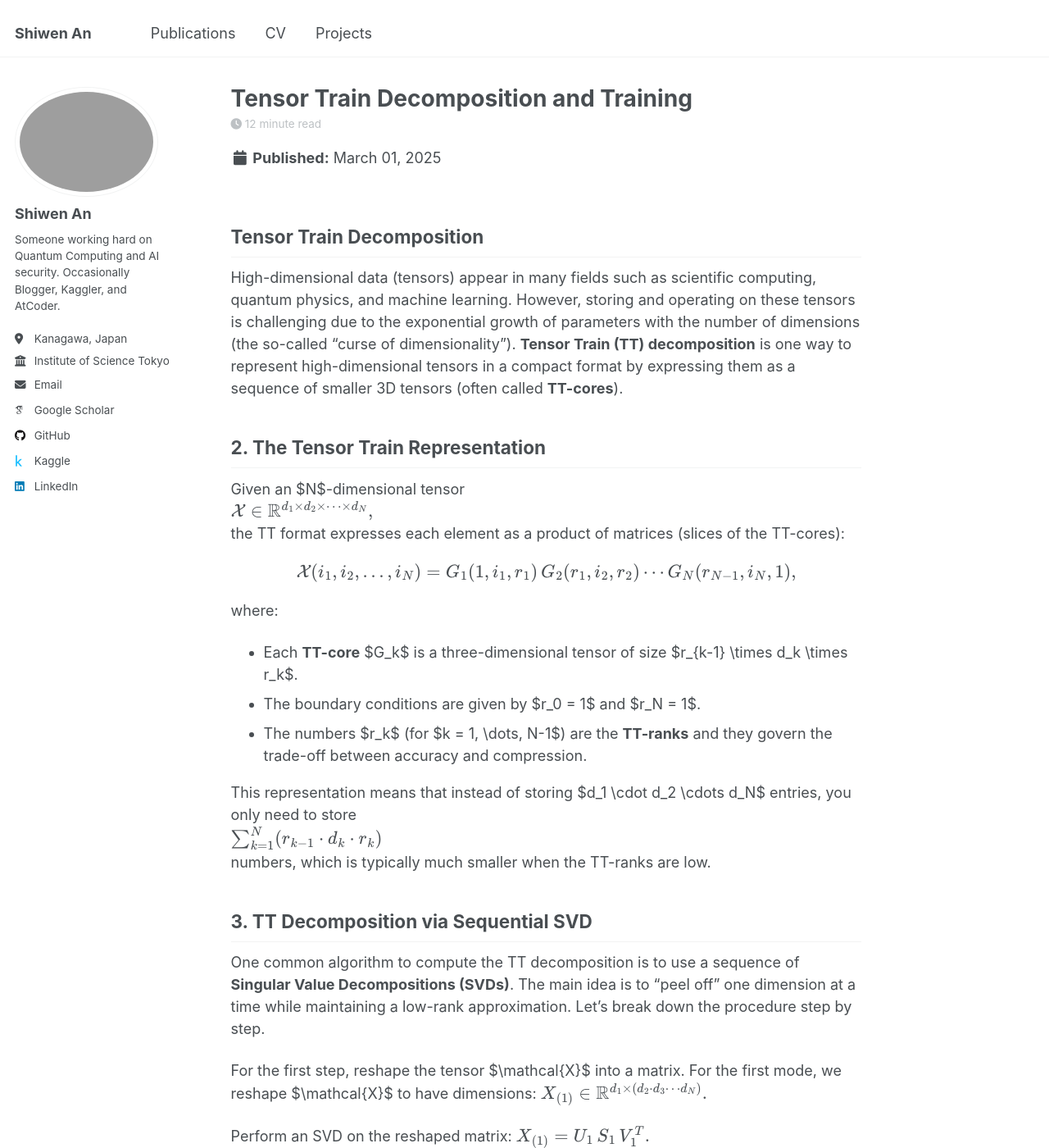
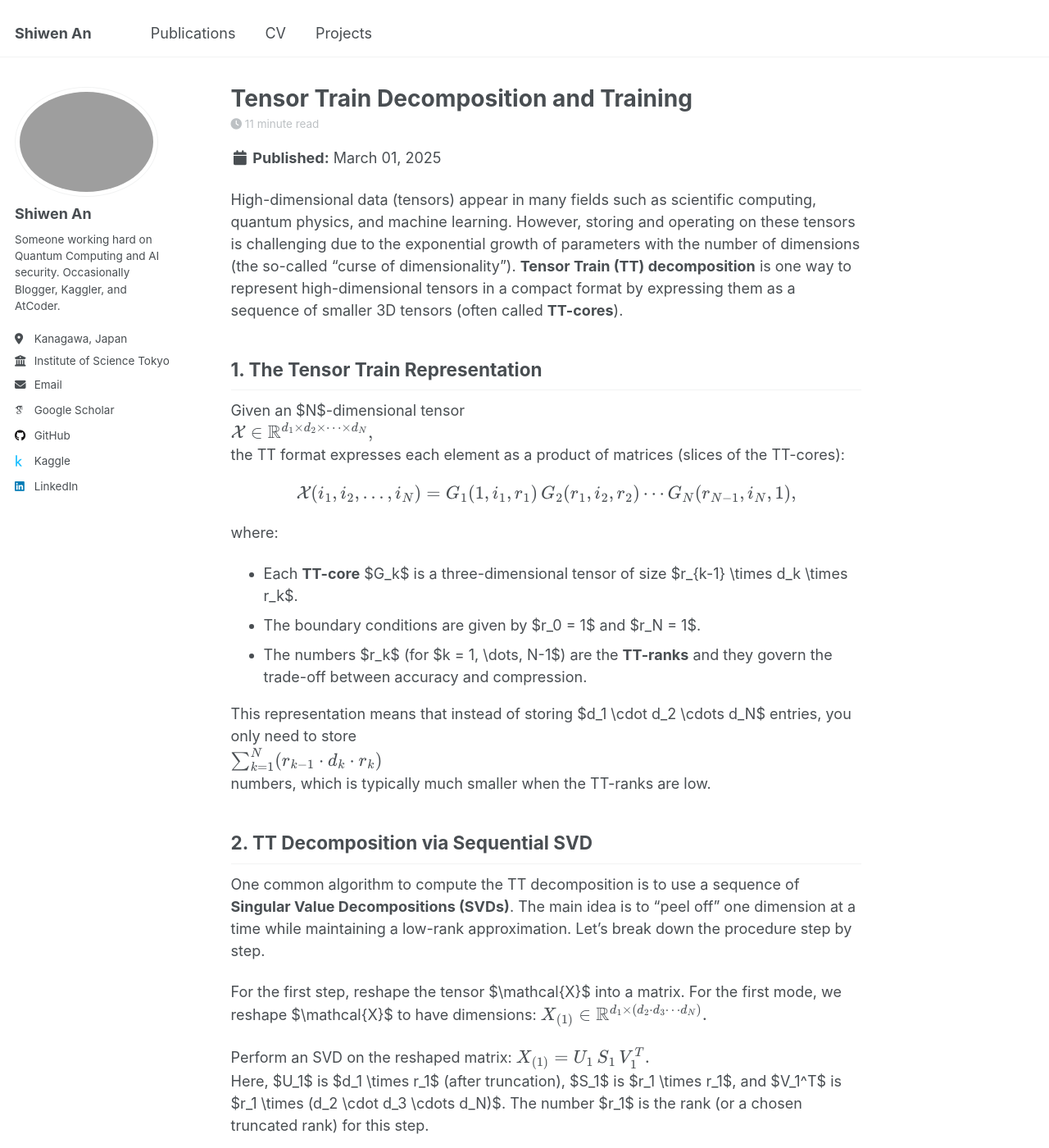
Before and after one commit to zazabap/zazabap.github.io, a Jekyll site: the page built from _posts/2025-03-01-TensorTrain.md, in a window 1280 px wide and 1400 px high. Shown: the whole window at 82% size. Built offline with Jekyll 4.4.1, drawn with Linux system fonts in a browser that asks for light colours; some web fonts are replaced; some of the changed text lies outside the part shown.

Commit message:
Minor Update

```diff
--- a/_posts/2025-03-01-TensorTrain.md
+++ b/_posts/2025-03-01-TensorTrain.md
@@ -9,10 +9,10 @@ tags:
   - python
 ---
 
-## Tensor Train Decomposition
 
 High-dimensional data (tensors) appear in many fields such as scientific computing, quantum physics, and machine learning. However, storing and operating on these tensors is challenging due to the exponential growth of parameters with the number of dimensions (the so-called “curse of dimensionality”). **Tensor Train (TT) decomposition** is one way to represent high-dimensional tensors in a compact format by expressing them as a sequence of smaller 3D tensors (often called **TT-cores**).
-## 2. The Tensor Train Representation
+
+## 1. The Tensor Train Representation
 
 Given an $N$-dimensional tensor
 $$
@@ -35,7 +35,7 @@ $$
 $$
 numbers, which is typically much smaller when the TT-ranks are low.
 
-## 3. TT Decomposition via Sequential SVD
+## 2. TT Decomposition via Sequential SVD
 
 One common algorithm to compute the TT decomposition is to use a sequence of **Singular Value Decompositions (SVDs)**. The main idea is to “peel off” one dimension at a time while maintaining a low-rank approximation. Let’s break down the procedure step by step.
 
```
Also changed, not shown: other parts of _posts/2025-03-01-TensorTrain.md (+3 -3 lines).
